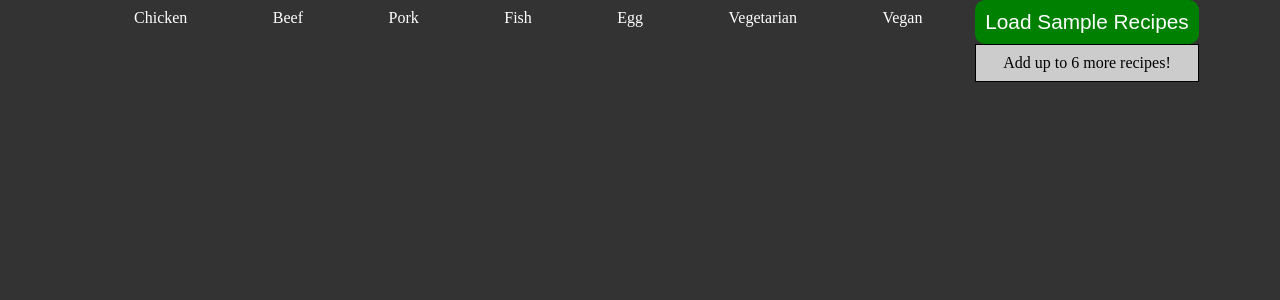
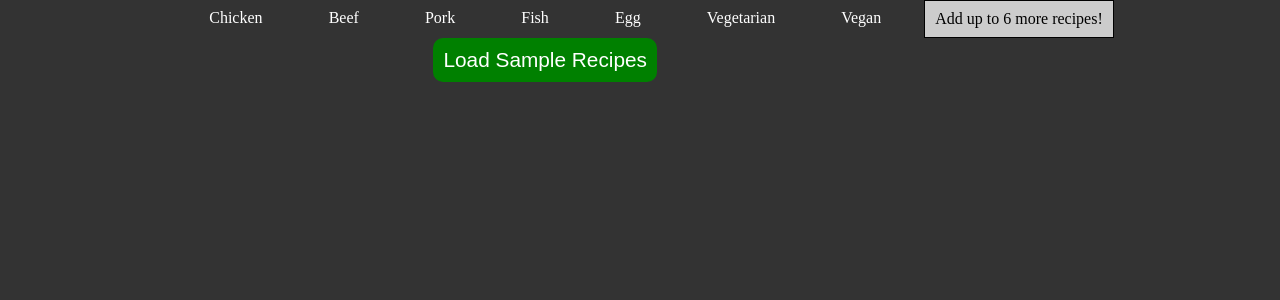
Before and after one commit to Taouen/gobble, a React (Create React App) app: page /picker in a window 1280 px wide. Shown: the top 300 px of the page. Built offline with nearby package versions, Linux system fonts and the light colour scheme.

Commit message:
box now sits on right side of layout

```diff
--- a/src/components/Box.js
+++ b/src/components/Box.js
@@ -15,7 +15,7 @@ class Box extends React.Component {
     const contents = this.props.contents;
 
     return (
-      <BoxWrapper>
+      <BoxWrapper className={this.props.className}>
         {contents.map((recipe, i) => {
           return (
             <BoxItem
--- a/src/components/Picker.js
+++ b/src/components/Picker.js
@@ -19,23 +19,23 @@ const Wrapper = styled.div`
   display: grid;
   grid-template-columns: 4fr 1fr;
   grid-template-areas:
-    'category box'
-    'picker box';
+    'menu box'
+    'recipes box';
 `;
-
-// Need to figure out how to style the Box component to fill the whole side.
-
 const RecipeCards = styled.div`
   display: flex;
   flex-wrap: wrap;
-  grid-area: picker;
+  grid-area: recipes;
 `;
 const CategoryBar = styled.ul`
   display: flex;
   justify-content: space-around;
-  grid-area: category;
+  grid-area: menu;
   color: white;
   padding: 10px;
+`;
+const StyledBox = styled(Box)`
+  grid-area: box;
 `;
 
 class Picker extends React.Component {
@@ -51,7 +51,6 @@ class Picker extends React.Component {
   };
 
   addToBox = (id) => {
-    // add the id generation here, and add the resultant id to the box object below
     if (this.state.boxFull) {
       alert('Box is full! Remove recipes before adding more.');
     } else {
@@ -60,9 +59,6 @@ class Picker extends React.Component {
       const recipe = { ...this.state.recipes[index] };
       const identifier = uuid();
       recipe.identifier = identifier;
-      // ^ this is adding the identifier to the recipe directly in state, so every duplicate of the recipe ends up with the same identifier
-
-      // sorted it out -- spread the reference into a new object, then applied the identifier only to the new copy of the object.
       box.push(recipe);
       this.setState({ box });
       if (this.state.box.length === 6) {
@@ -80,8 +76,7 @@ class Picker extends React.Component {
   };
 
   render() {
-    const { recipes } = this.state;
-    const { proteins } = this.state;
+    const { recipes, proteins } = this.state;
     return (
       <Wrapper>
         <CategoryBar>
@@ -106,7 +101,7 @@ class Picker extends React.Component {
         {recipes.length === 0 ? (
           <Button onClick={this.loadSampleRecipes}>Load Sample Recipes</Button>
         ) : null}
-        <Box
+        <StyledBox
           contents={this.state.box}
           recipes={this.state.recipes}
           removeFromBox={this.removeFromBox}
--- a/src/components/RecipeCard.js
+++ b/src/components/RecipeCard.js
@@ -11,7 +11,7 @@ const Card = styled.div`
   background: #ccc;
   width: 250px;
   height: 250px;
-  margin: 10px; /* s Remove this */
+  margin: 10px;
   border-radius: 10px;
   display: flex;
   flex-direction: column;
```
